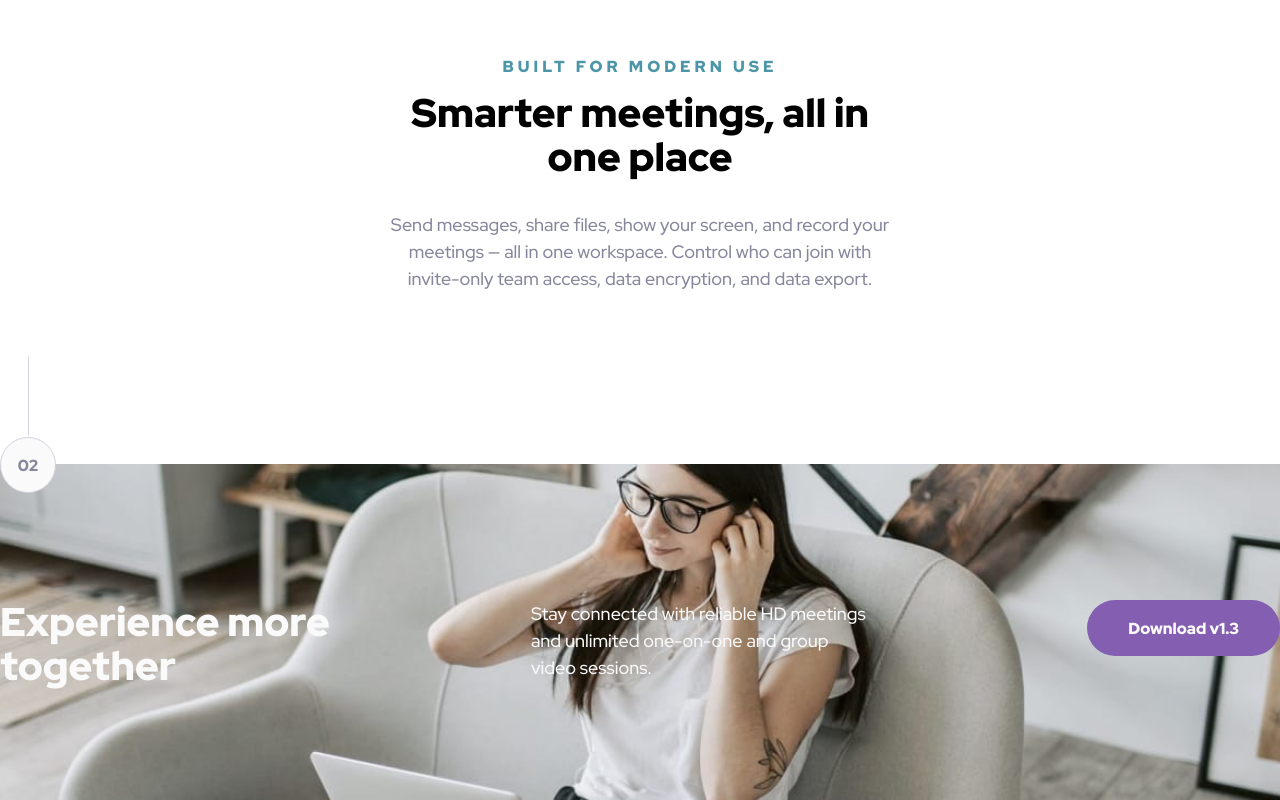
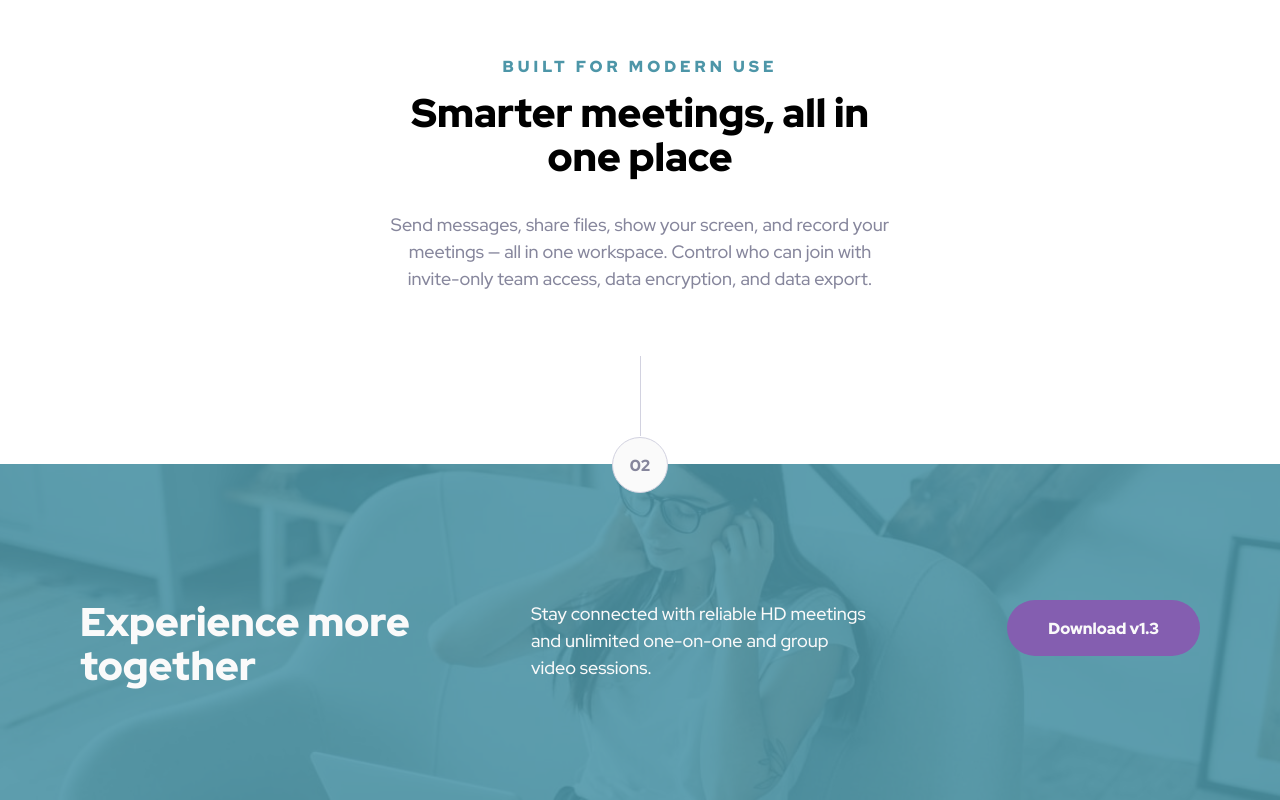
Before and after one commit to Fable54321/meeting-landing-page-tim, a website built with Vite: page index.html in a window 1280 px wide. Shown: the part 1128-1928 px from the top of the page. Built offline with nearby package versions, Linux system fonts and the light colour scheme.

Commit message:
first commit

```diff
--- a/__STYLES__/Components/_footer.scss
+++ b/__STYLES__/Components/_footer.scss
@@ -51,7 +51,7 @@
 
     }
 
-   /* &__layer {
+    &__layer {
        background-color: rgba($cyan-600, .875);
        display: flex;
        flex-direction: column;
@@ -64,7 +64,7 @@
        @media (min-width: 75em){
         padding-bottom: 0;
        }
-    } */
+    }
 
     &__decoration {
        @include m.decorative-number;
```
Also changed, not shown: __STYLES__/styles.css, 1 other file.
